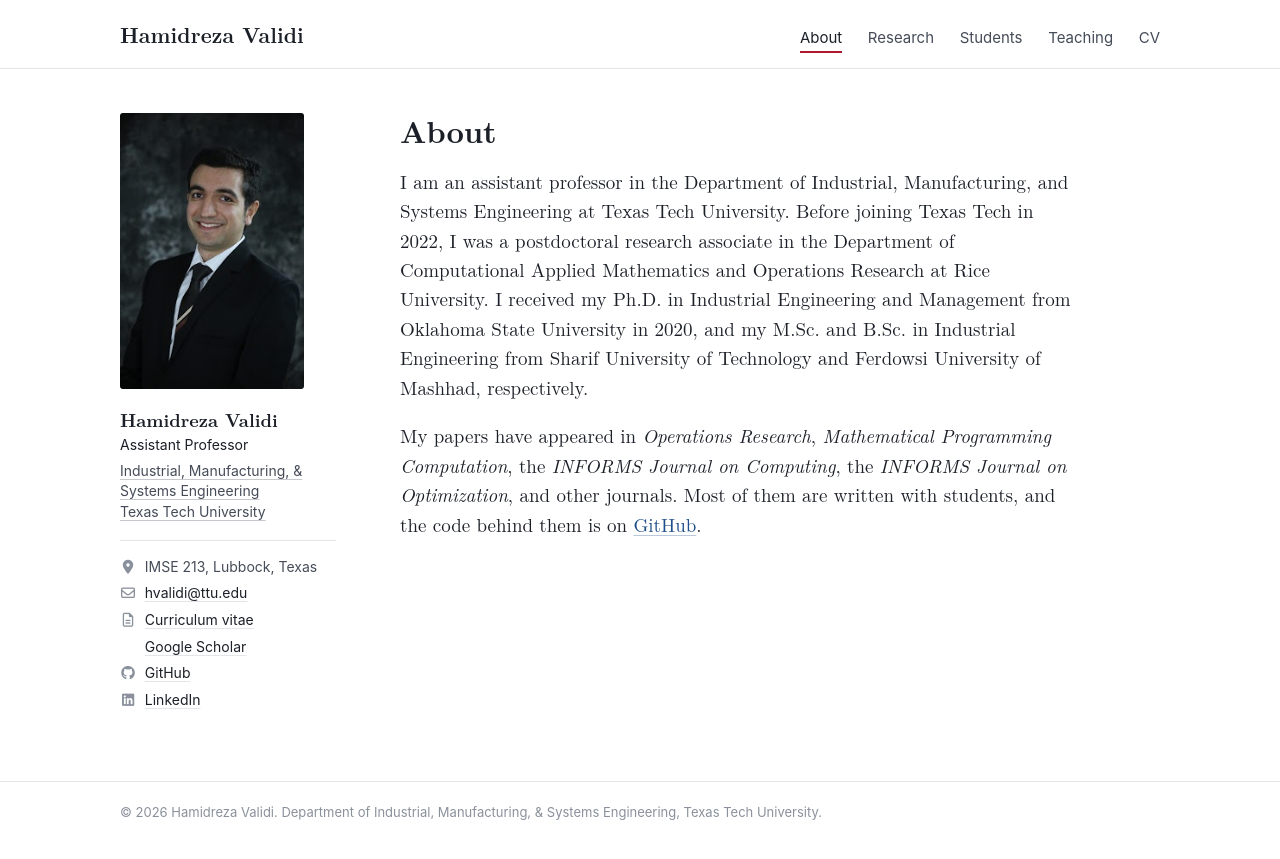
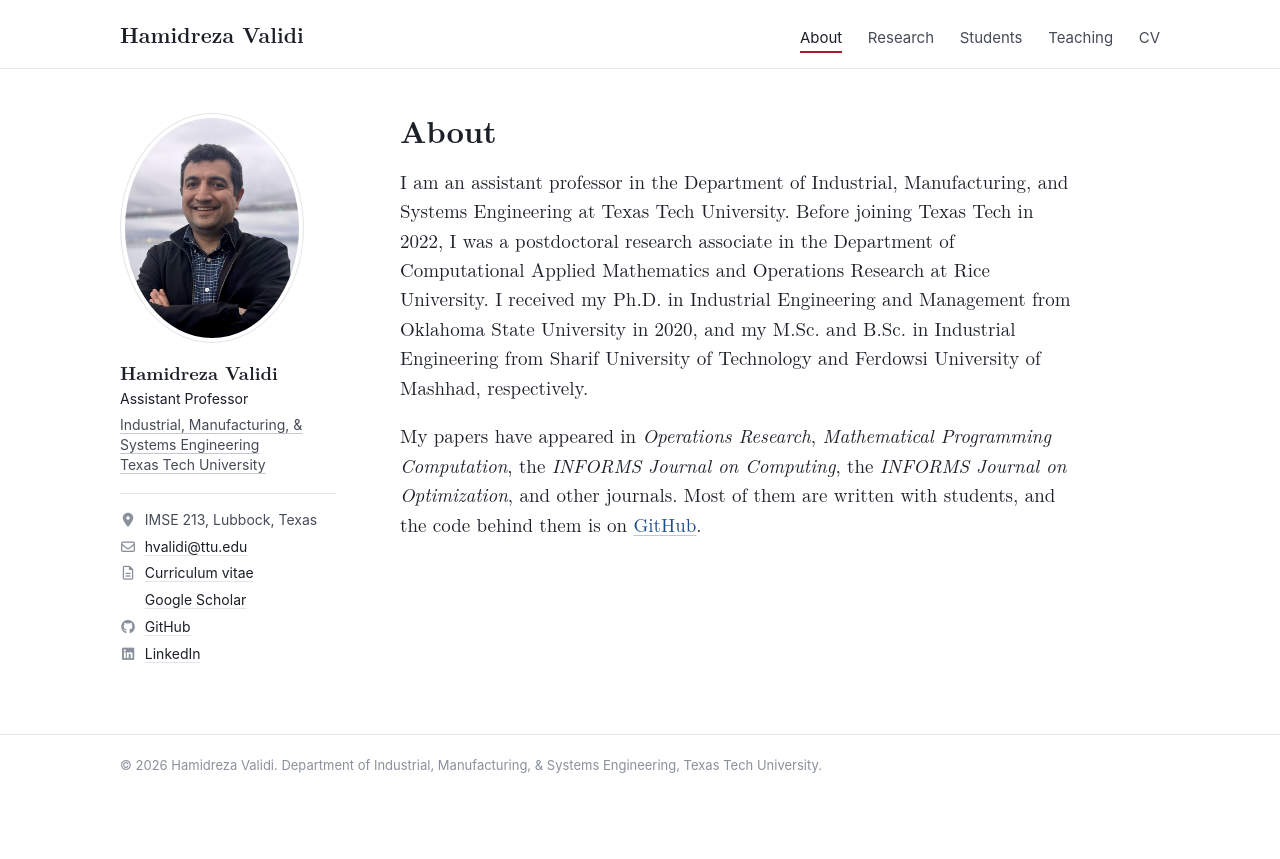
Before and after one commit to hamidrezavalidi/hamidrezavalidi.github.io, a Jekyll site: the page built from index.html, in a window 1280 px wide. Shown: the top 859 px of the page. Built offline with Jekyll 4.4.1, drawn with Linux system fonts in a browser that asks for light colours; some web fonts are replaced; a style sheet for code colours, icons or effects is not loaded.

Commit message:
Add files via upload

```diff
--- a/_includes/sidebar.html
+++ b/_includes/sidebar.html
@@ -1,6 +1,6 @@
 {% assign a = site.author %}
 <aside class="profile" aria-label="Profile">
-  <img class="profile-photo" src="{{ a.photo | relative_url }}" alt="Portrait of {{ a.name }}" width="213" height="320">
+  <img class="profile-photo" src="{{ a.photo | relative_url }}" alt="{{ a.name }} in San Francisco" width="600" height="750">
   <div class="profile-text">
     <p class="profile-name">{{ a.name }}</p>
     <p class="profile-role">{{ a.title }}</p>
--- a/assets/css/main.css
+++ b/assets/css/main.css
@@ -75,7 +75,11 @@ abbr[title] { text-decoration: none; }
 /* Profile column -------------------------------------------------------- */
 .profile { position: sticky; top: 1.5rem; font-family: var(--sans); font-size: .875rem; line-height: 1.45; color: var(--muted); }
 .profile p { margin: 0; }
-.profile-photo { display: block; width: 100%; max-width: 11.5rem; height: auto; border-radius: 3px; margin-bottom: 1.1rem; filter: saturate(.92); }
+.profile-photo {
+  display: block; width: 100%; max-width: 11.5rem; height: auto; aspect-ratio: 4 / 5; object-fit: cover;
+  border-radius: 50%; padding: 4px; background: var(--paper); border: 1px solid var(--rule);
+  margin-bottom: 1.1rem;
+}
 .profile-name { font-family: var(--serif); font-size: 1.125rem; font-weight: 700; color: var(--ink); margin-bottom: .15rem !important; }
 .profile-role { color: var(--ink); margin-bottom: .35rem !important; }
 .profile-affil a { color: var(--muted); text-decoration-color: rgba(90, 98, 112, .35); }
```
Also changed, not shown: IMG_6949.jpg (added), assets/img/profile.jpg.
